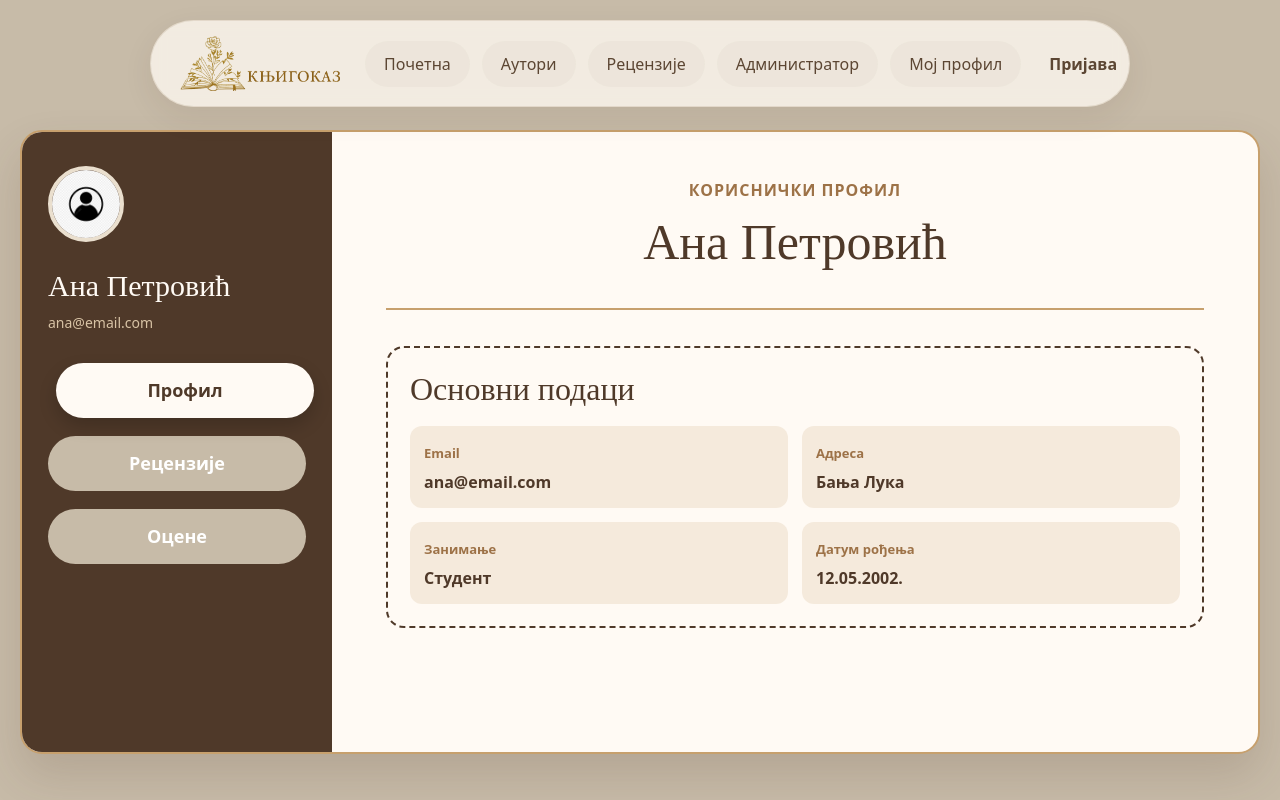
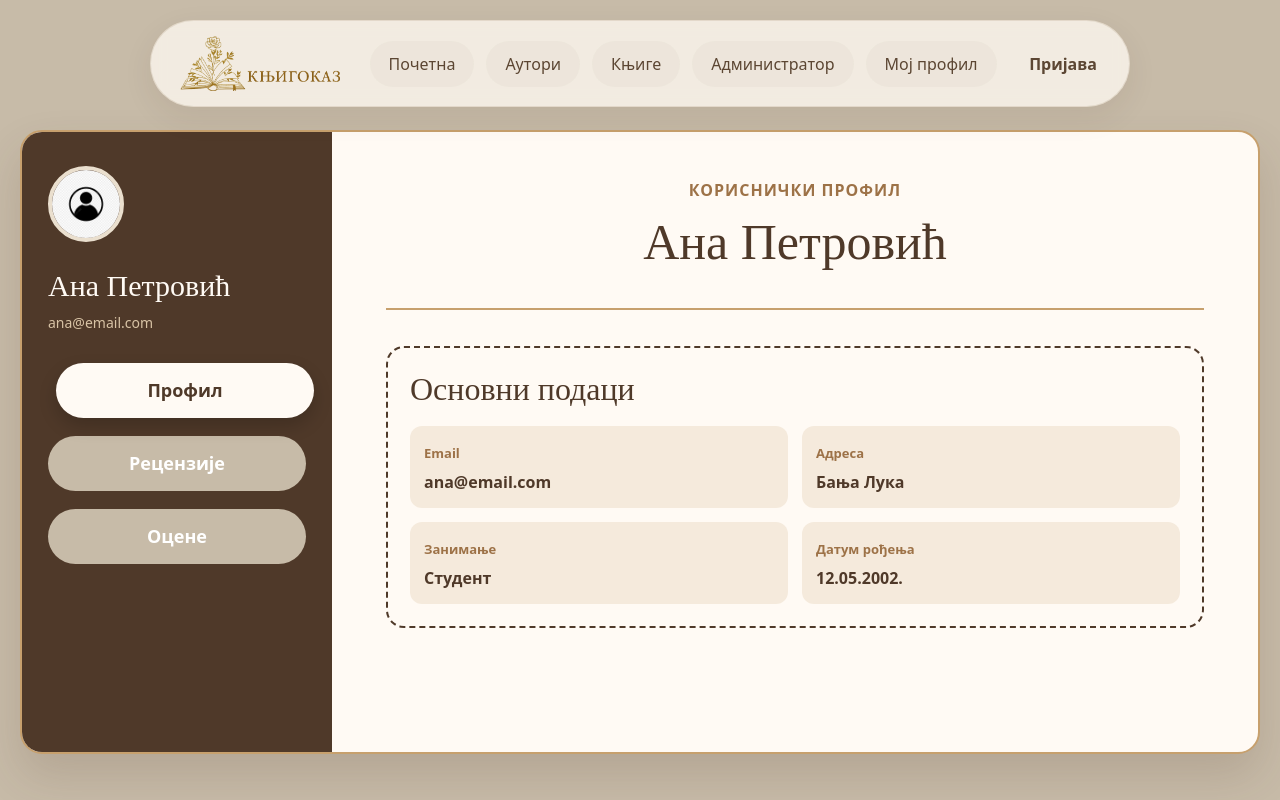
Before and after one commit to anastasijabroceta/book-review-web-app, a React (Vite) app in the folder recenzije_knjiga/: page /my-profile in a window 1280 px wide. Shown: the top 800 px of the page. Built offline with nearby package versions, Linux system fonts and the light colour scheme.

Commit message:
navbar changed

```diff
--- a/recenzije_knjiga/src/components/LoginModal.jsx
+++ b/recenzije_knjiga/src/components/LoginModal.jsx
@@ -1,3 +1,4 @@
+
 import React, { useEffect } from "react";
 import "./LoginModal.css";
 
--- a/recenzije_knjiga/src/components/Navbar.jsx
+++ b/recenzije_knjiga/src/components/Navbar.jsx
@@ -20,7 +20,7 @@ function Navbar({ onLoginClick }) {
           </Link>
 
           <Link to="/books">
-            <button className="nav-btn">Рецензије</button>
+            <button className="nav-btn">Књиге</button>
           </Link>
 
           <Link to="/admin">
```
